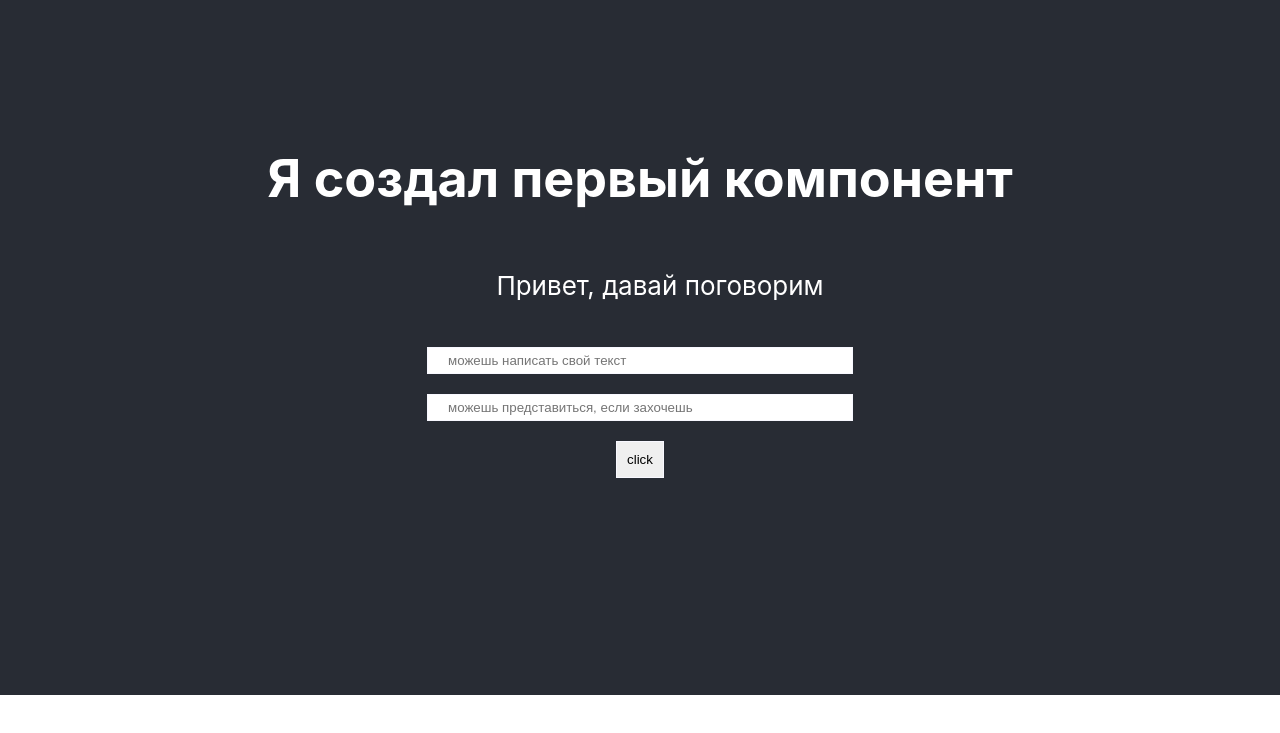
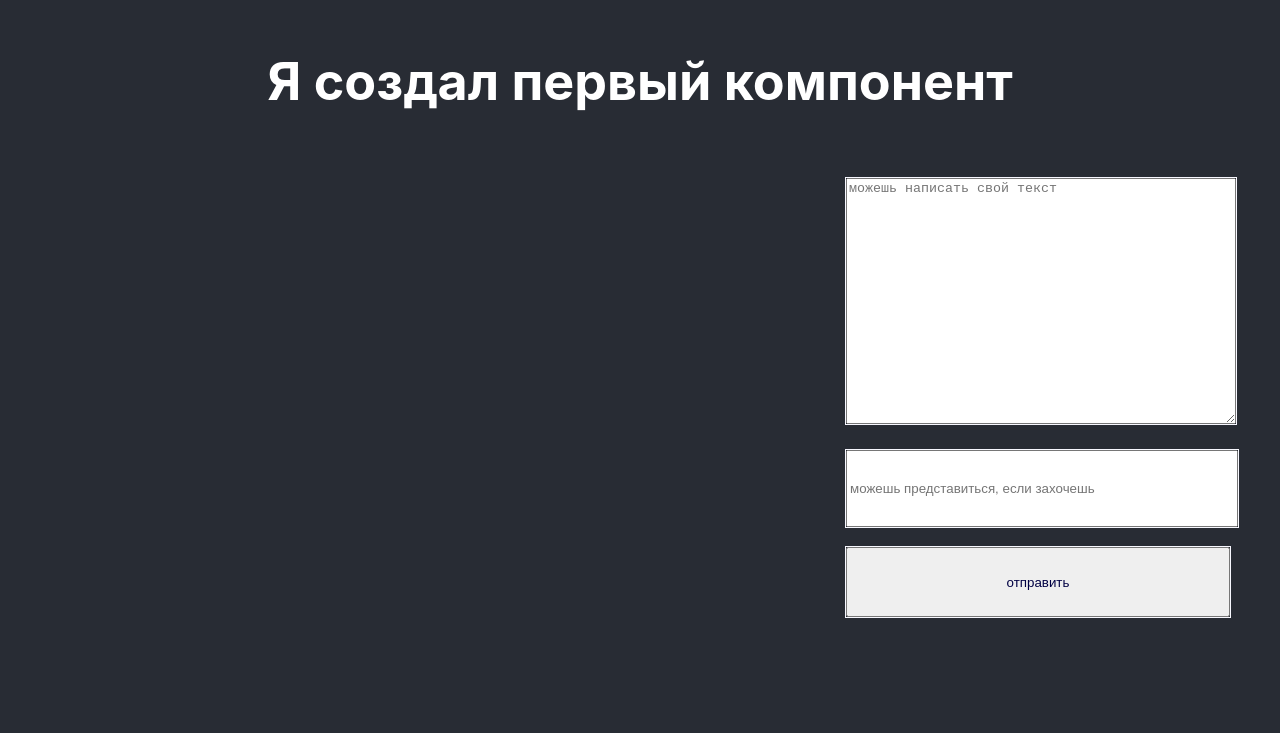
Before and after one commit to OksanaDubik/GBReact, a React (Create React App) app in the folder gbreact/: page / in a window 1280 px wide. Shown: the part 105-838 px from the top of the page. Before the commit the page ends 800 px from the top, so only its background shows below. Built offline with nearby package versions, Linux system fonts and the light colour scheme.

Commit message:
создала компоненты Form, Input, Button, Textarea Стилизовала форму Добавила useEffect

```diff
--- a/gbreact/src/App.css
+++ b/gbreact/src/App.css
@@ -1,25 +1,66 @@
 .App {
+    padding-top: 150px;
     text-align: center;
     background-color: #282c34;
     min-height: 100vh;
     display: flex;
     flex-direction: column;
     align-items: center;
-  justify-content: center;
      font-size: calc(10px + 2vmin);
     color: white;
 }
-.input{
-  padding: 5px 20px;
+
+.text {
+    margin-top: 5px;
+}
+
+ul {
+    width: 50%;
+    word-wrap: break-word;
+}
+
+ul li:not(:first-child) {
+    border-radius: 15px;
+    background-color: ghostwhite;
+    color: #000043;
+    margin-bottom: 5px;
+}
+
+.form {
+    width: 100%;
+    display: flex;
+    justify-content: space-between;
+    margin: 0 20px
+
+}
+
+.form-input {
+    margin: 20px 50px;
     width: 30%;
+    color: #000043;
 }
-.btn{
-  padding: 10px;
+
+.btn:hover, .input:hover {
+    outline: 5px solid #becdec;
+    cursor: pointer;
 }
-.input, .btn{
-  margin-top: 20px;
-  border:1px solid ghostwhite;
+
+.input, .btn {
+    outline: 1px solid ghostwhite;
+    margin: 10px 0;
+    width: 100%;
+    min-height: 20%;
+    color: #000043;
 }
-.list{
+
+.textarea {
+    height: 30vh;
+}
+
+.list {
     list-style: none;
 }
+
+ul li:last-child {
+    color: red;
+}
--- a/gbreact/src/Message.js
+++ b/gbreact/src/Message.js
@@ -3,7 +3,7 @@ import React from 'react';
 export const Message = (props) => {
     return (
         <div>
-<h1>{props.text}</h1>
+            <h1 className="text">{props.text}</h1>
         </div>
     );
 };
--- a/gbreact/src/components/Form.jsx
+++ b/gbreact/src/components/Form.jsx
@@ -1,100 +1,22 @@
-// import React, {Component} from "react";
-//
-// import {Input} from "./Input";
-// import {Button} from "./Button";
-// import {Robot} from "./Robot";
-//
-// export class Form extends Component {
-//     constructor(props) {
-//         super(props);
-//
-//     }
-//     state = {
-//         name: 'click',
-//         placeholderText: 'text',
-//         placeholderAuthor: 'author',
-//         value: '',
-//         author: '',
-//         messages: [],
-//         answer: "Отстань, я просто робот"
-//
-//     }
-//     createClick = () => {
-//       this.state.author? this.setState({messages: [...this.state.messages, "text: " + this.state.value, "author: " + this.state.author, this.state.author + "!" + this.state.answer]}):this.setState({messages: [...this.state.messages, "text: " + this.state.value, "author: " + this.state.author, "Кто это написал?"]})
-//         this.setState({author: ''})
-//         this.setState({value: ''})
-//     }
-//     creatChange = (ev) => {
-//         this.setState({value: ev.target.value})
-//
-//     }
-//
-//
-//     creatChangeTwo = (eve) => {
-//         this.setState({author: eve.target.value})
-//     }
-//
-//     componentDidUpdate=()=>
-//     {
-//         const {messages}=this.state;
-//         if (messages.length % 2 === 1){
-//             setTimeout(()=>this.setState({
-//             messages: [...this.state.messages, "Чего хотел?"]
-//
-//             }),3000)
-//         }
-//
-//     }
-//     componentWillUnmount() {
-//
-//         clearTimeout(this.messages)
-//     }
-//
-//
-//     render() {
-//         return [
-//
-//             <ul>
-//                 {this.state.messages.map(message =>
-//                     <li>{message}</li>
-//                 )}
-//             </ul>,
-//
-//             <Input change={this.creatChange} value={this.state.value} placeholder={this.state.placeholderText}/>,
-//             <Input change={this.creatChangeTwo} value={this.state.author} placeholder={this.state.placeholderAuthor}/>,
-//             <Robot text={this.props.text}/>,
-//             <Button name={this.state.name} onClick={this.createClick}/>
-//         ]
-//     }
-// }
 import React, {useState, useEffect} from 'react';
 import {Input} from "./Input";
 import {Button} from "./Button";
 import '../App.css';
-
-
+import {Textarea} from "./Textarea";
 
 export const Form = () => {
-
-
-    const [name] = useState('click')
-    const [placeholderText] = useState('можешь написать свой текст')
-    const [placeholderAuthor] = useState('можешь представиться, если захочешь')
     const [value, setValue] = useState('')
     const [author, setAuthor] = useState('')
     const [messages, setMessages] = useState([])
-    const [answer] = useState("Я передумал общаться")
+    const [answer, setAnswer] = useState('')
 
 
+    const name = 'отправить'
+    const placeholderText = 'можешь написать свой текст'
+    const placeholderAuthor = 'можешь представиться, если захочешь'
+
     const createClick = () => {
-        setMessages(author ? [...messages, "text: " + value, "author: " + author, author + "! " + answer] : [...messages, value, author, "Как тебя зовут?"])
-        setAuthor('')
-        setValue('')
-    }
-    const createAnswer = () => {
-        setMessages(author
-            ? [...messages, "text: " + value, "author: " + author, author + "! " + answer]
-            : [...messages, value, author, "Привет, давай поговорим"])
+        setMessages([...messages, value, author])
         setAuthor('')
         setValue('')
     }
@@ -108,24 +30,29 @@ export const Form = () => {
     }
 
     useEffect(() => {
-        setMessages(["Привет, давай поговорим"])
-    }, [])
+        let timeout = setTimeout(() => {
+            setMessages([...messages, value, author, answer])
+            setAuthor('')
+            setValue('')
+            setAnswer("Оставь меня, сегодня я в печали")
+        }, 1500)
+        return () => clearTimeout(timeout)
+    }, [author])
 
-    useEffect(() => {
-        return () => {
-            createAnswer()
-        }
-    }, [setAuthor])
+    return <div className='form'>
 
+        <ul>
+            {messages.map((message, ind) =>
+                <li key={ind} className='list'>
+                    {message}
+                </li>
+            )}
+        </ul>
 
-    return [
-        <ul>
-            {messages.map(message =>
-                <li className='list'>{message}</li>
-            )}
-        </ul>,
-        <Input className='input' change={creatChange} value={value} placeholder={placeholderText}/>,
-        <Input className='input' change={creatChangeTwo} value={author} placeholder={placeholderAuthor}/>,
-        <Button className='btn' name={name} onClick={createClick}/>
-    ]
+        <div className='form-input'>
+            <Textarea className='input textarea' change={creatChange} value={value} placeholder={placeholderText}/>
+            <Input className='input' change={creatChangeTwo} value={author} placeholder={placeholderAuthor}/>
+            <Button className='btn' name={name} onClick={createClick}/>
+        </div>
+    </div>
 }
--- /dev/null
+++ b/gbreact/src/components/Textarea.jsx
@@ -0,0 +1,8 @@
+import React from 'react';
+import '../App.css';
+
+export const Textarea = (props) => {
+    return (
+    <textarea className="input  textarea"  value={props.value}  onChange={props.change} placeholder={props.placeholder}/>
+    )
+}
```
Also changed, not shown: gbreact/src/App.jsx (+2 -21 lines), gbreact/src/components/Button.jsx (+2 -11 lines), gbreact/src/components/Input.jsx (+5 -11 lines). Lines whose indentation alone changed are shown as unchanged.
